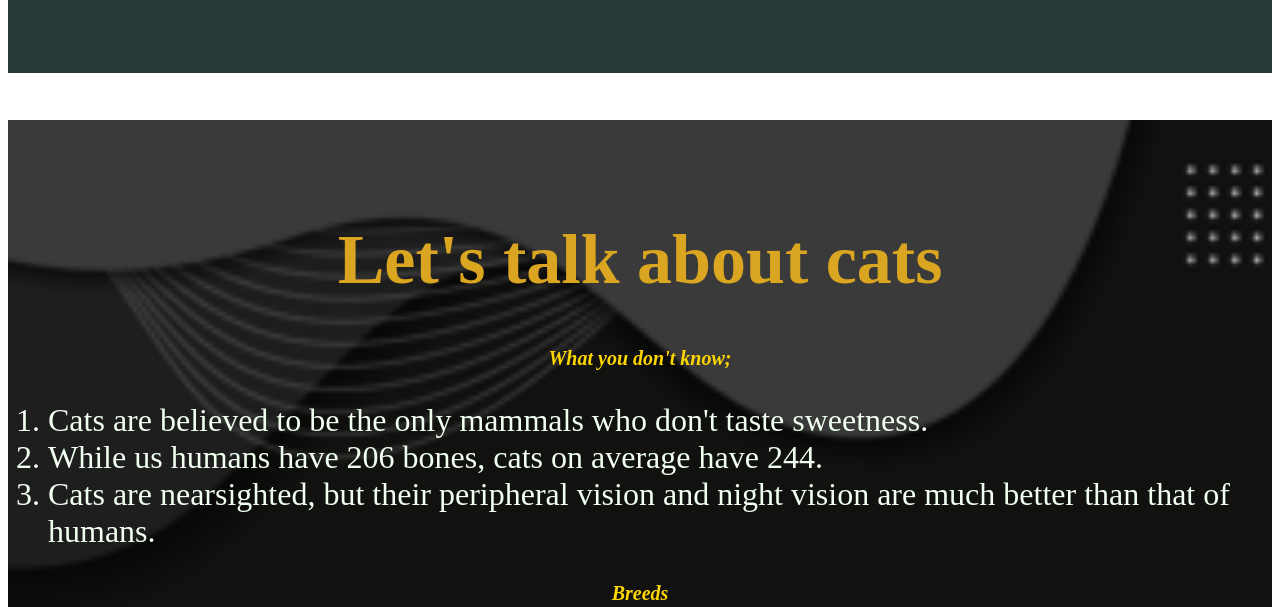
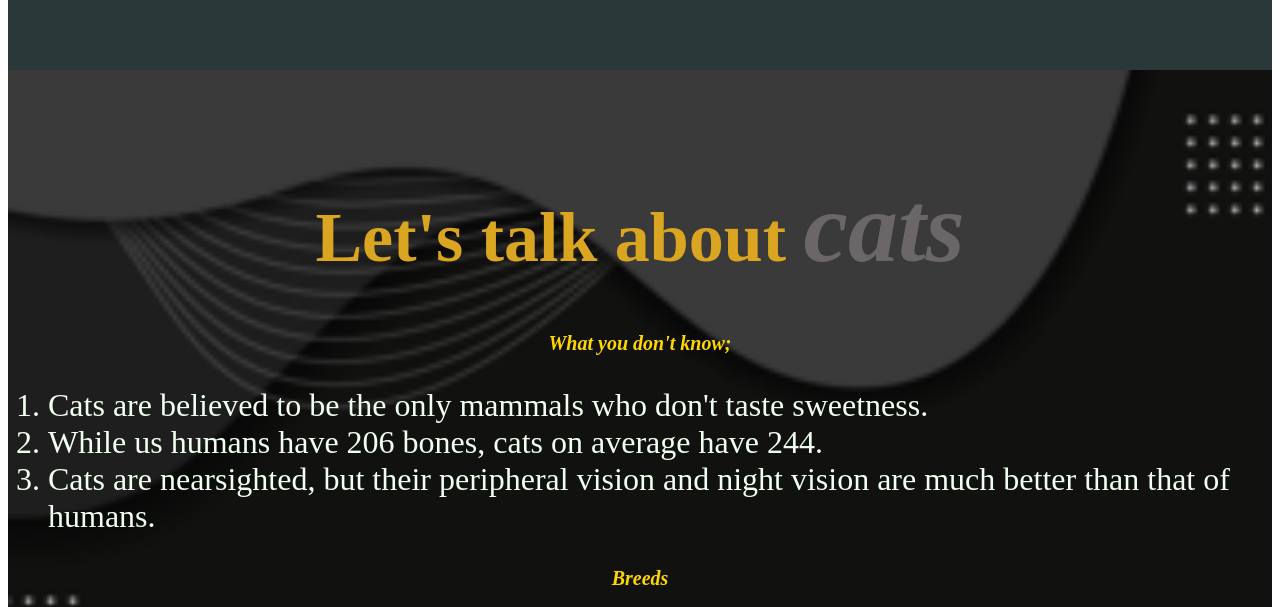
Before and after one commit to verowangari/lets-talk-about-cats, a plain HTML site: page index.html in a window 1280 px wide. Shown: the part 185-792 px from the top of the page. Drawn offline with Linux system fonts and the light colour scheme.

Commit message:
changed body margin and spanned h1

```diff
--- a/index.css
+++ b/index.css
@@ -6,6 +6,12 @@
 
 
 }
+span{ color: rgb(107, 102, 104);
+font-weight: 700;
+font-style: italic;
+font-size: 100px;
+}
+
 
 .logoitem li{
 
@@ -40,7 +46,7 @@ h3{ text-align: center;
     background-image: url(images/back3.png);
     background-size: cover;
     height: 1000px;
-
+    margin-top: -50px;
 }
 ol { color: honeydew;
 font-size: xx-large;}
--- a/index.html
+++ b/index.html
@@ -4,7 +4,7 @@
     <meta charset="UTF-8">
     <meta http-equiv="X-UA-Compatible" content="IE=edge">
     <meta name="viewport" content="width=device-width, initial-scale=1.0">
-    <title>Let's talk about cats</title>
+    <title>Let's talk about  cats </title>
     <link rel="stylesheet" href="index.css">
 </head>
 
@@ -12,6 +12,7 @@
 
         <div class="top">
             <div class="logoimage"> <img class="logo" src="images/2cats.png" alt="many cats">
+
             </div>
 
             <div class="logoitem">
@@ -28,7 +29,7 @@
 
 
     <div class="body">
-        <h1> Let's talk about cats</h1>
+        <h1> Let's talk about <span> cats </span>  </h1>
         <h3> <em>What you don't know;</em> </h3>
         <ol>
             <li> Cats are believed to be the only mammals who don't taste sweetness.
```
